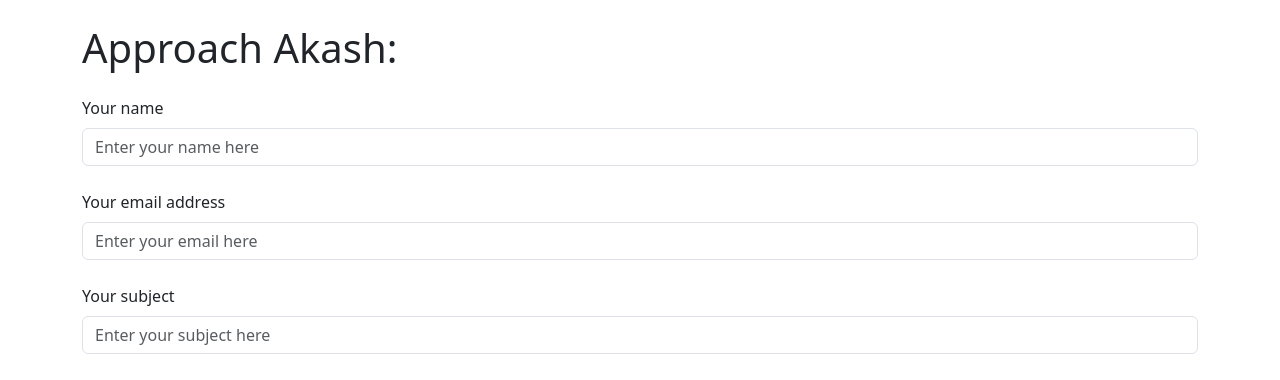
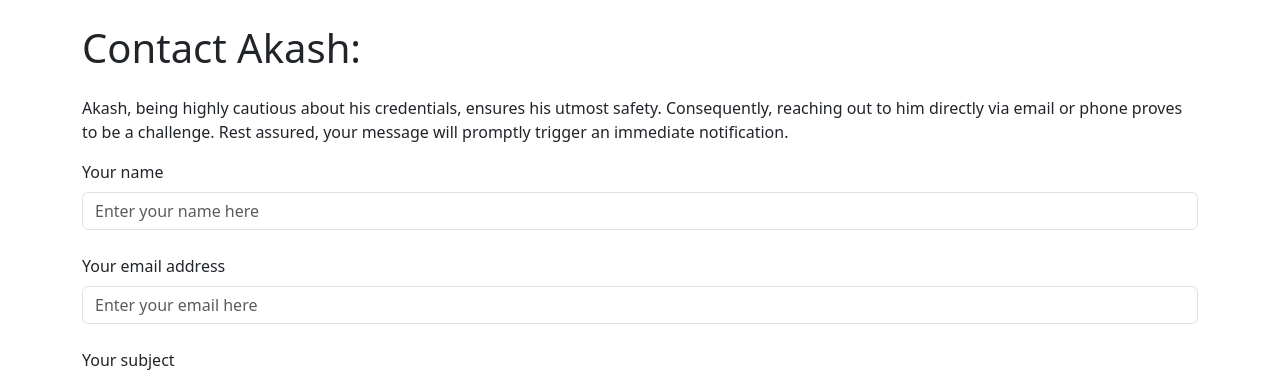
Before and after one commit to Akash-1gif/git_practice, a Flask app: page /contact.html in a window 1280 px wide. Shown: the part 56-436 px from the top of the page. Run offline with Flask 3, Linux system fonts and the light colour scheme.

Commit message:
edited html files

```diff
--- a/templates/contact.html
+++ b/templates/contact.html
@@ -27,7 +27,8 @@
         </div>
       </nav>
       <div class="container my-4">
-        <h1 class="display-6 my-4">Approach Akash:</h1>
+        <h1 class="display-6 my-4">Contact Akash:</h1>
+        <p>Akash, being highly cautious about his credentials, ensures his utmost safety. Consequently, reaching out to him directly via email or phone proves to be a challenge. Rest assured, your message will promptly trigger an immediate notification.</p>
         <div class="mb-3 my-2">
           <label for="inputName" class="form-label">Your name</label>
           <input type="text" class="form-control mb-4" id="inputName" placeholder="Enter your name here ">
--- a/templates/index.html
+++ b/templates/index.html
@@ -31,7 +31,7 @@
             <img src="{{  url_for('static',filename='0.6.jpg')  }}" class="d-block mx-lg-auto img-fluid" alt="Credits: DALL-E" width="400" height="500">
           </div>
           <div class="col-lg-6">
-            <h1 class="display-5 fw-bold text-body-emphasis lh-1 mb-3">Hello!</h1>
+            <h1 class="display-5 fw-bold text-body-emphasis lh-1 mb-3">Hello {{  name_x  }}!</h1>
             <p class="lead">I'm glad that you have made it to my page. I'm Akash and if I have to describe myself, then it would be a passionate, imaginative, and playful individual, who seeks excitement, creativity, and uniqueness in every aspect of life. I'm open to new people, places, challenges and fun.</p>
             <div class="d-grid gap-2 d-md-flex justify-content-md-start">
               <a href='/works.html'><button type="button" class="btn btn-primary btn-lg px-4 me-md-2">Check my works</button></a>
```
